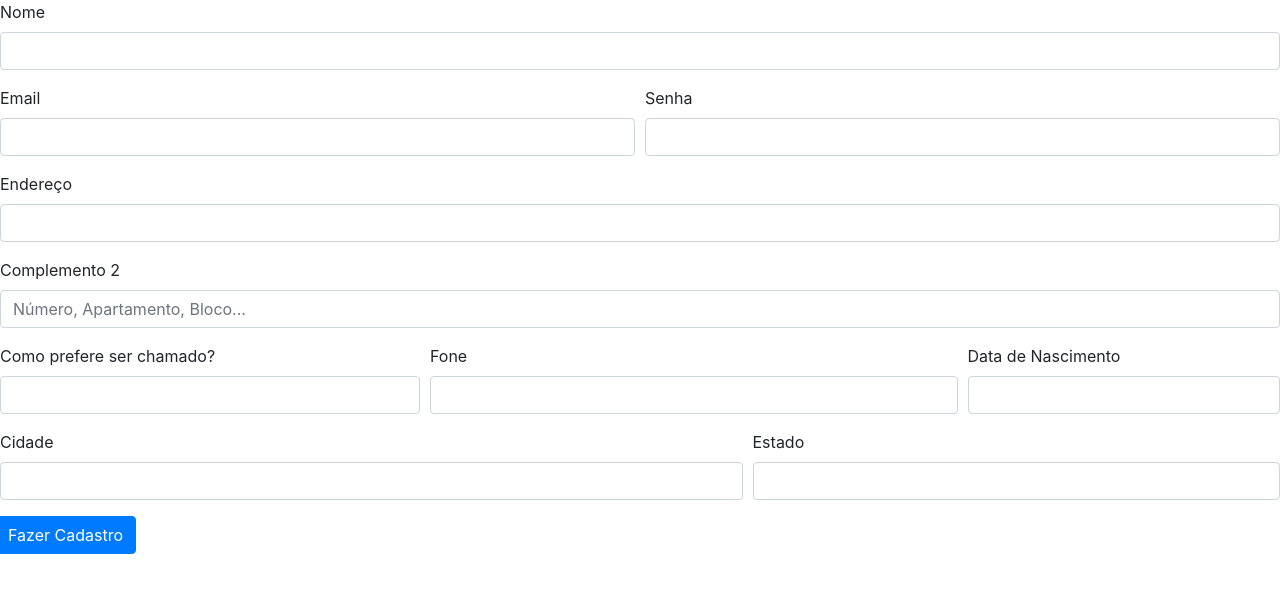
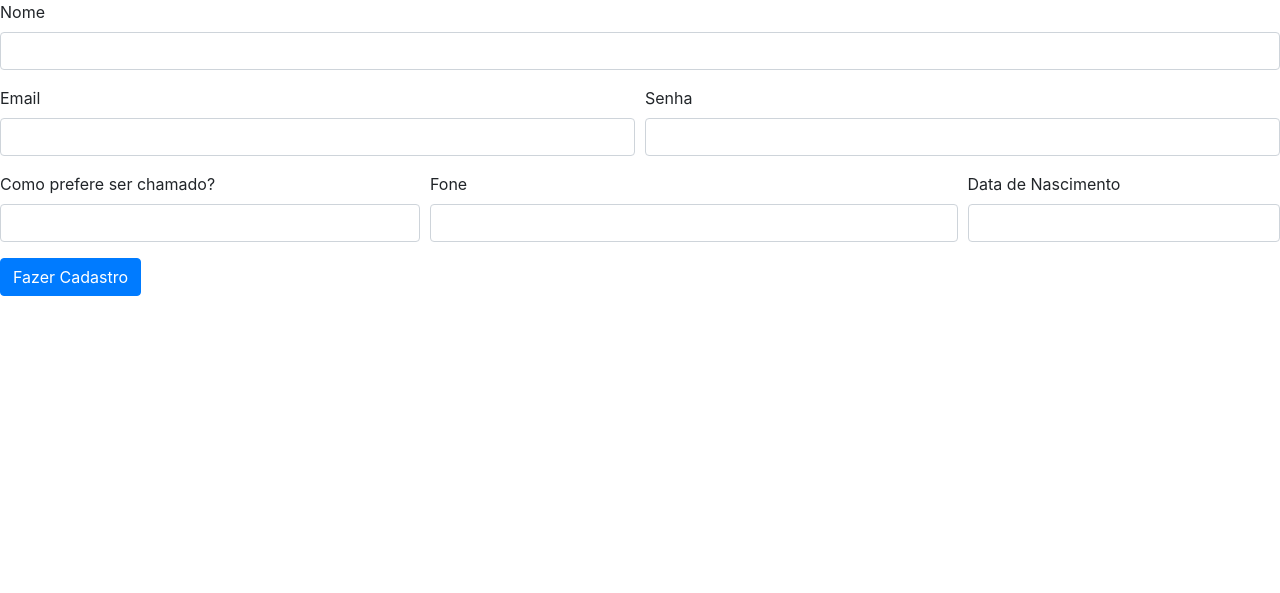
Before and after one commit to filipemota130/Jobsfinder, a Flask app: page /cadastro in a window 1280 px wide. Shown: the top 593 px of the page. Run offline with Flask 2, Linux system fonts and the light colour scheme; some libraries are stand-ins or nearby versions.

Commit message:
Atualizado os campos do form cadastro
retirados o endereço, complemento, cidade e estado

```diff
--- a/BD.txt
+++ b/BD.txt
@@ -5,11 +5,6 @@ password_user
 email_user
 contact_user
 birth_user
-adress_user
-compAdress_user
-state_user
-city_user
-
 
 Post:
 name_serv
--- a/app/controllers/router.py
+++ b/app/controllers/router.py
@@ -19,10 +19,6 @@ def cadastro():
         print(form.nickname.data)
         print(form.contact.data)
         print(form.birth_date.data)
-        print(form.adress.data)
-        print(form.compAdress.data)
-        print(form.state.data)
-        print(form.city.data)
     else:
         print(form.email.errors)
         print(form.password.errors)
@@ -30,10 +26,6 @@ def cadastro():
         print(form.nickname.errors)
         print(form.contact.errors)
         print(form.birth_date.errors)
-        print(form.adress.errors)
-        print(form.compAdress.errors)
-        print(form.state.errors)
-        print(form.city.errors)
     return render_template("cadastro.html", form = form)
 
 @app.route('/login', methods=['GET','POST'])
--- a/app/models/forms.py
+++ b/app/models/forms.py
@@ -15,7 +15,3 @@ class CadastroForm(FlaskForm):
     password = PasswordField("password", validators=[DataRequired()])
     contact = IntegerField("contact", validators=[DataRequired()])
     birth_date = StringField("birth_date", validators=[DataRequired()])
-    adress = StringField("adress", validators=[DataRequired()])
-    compAdress = StringField("compAdress", validators=[DataRequired()])
-    state = StringField("state", validators=[DataRequired()])
-    city = StringField("city", validators=[DataRequired()])
--- a/app/templates/cadastro.html
+++ b/app/templates/cadastro.html
@@ -25,13 +25,6 @@
           </div>
         </div>
         <div class="form-group">
-          <label for="inputAddress">Endereço</label>
-          {{ form.adress(class="form-control") }}
-        </div>
-        <div class="form-group">
-          <label for="inputAddress2">Complemento 2</label>
-          {{ form.compAdress(class="form-control", placeholder="Número, Apartamento, Bloco...") }}
-        </div>
         <div class="form-row">
           <div class="form-group col-md-4">
             <label for="inputState">Como prefere ser chamado?</label>
@@ -46,15 +39,6 @@
             {{ form.birth_date(class="form-control") }}
           </div>
         </div>
-        <div class="form-row">
-          <div class="form-group col-md-7">
-            <label for="inputCity">Cidade</label>
-            {{ form.city(class="form-control") }}
-          </div>
-          <div class="form-group col-md-5">
-            <label for="inputState">Estado</label>
-            {{ form.state(class="form-control") }}
-          </div>
         <button type="submit" class="btn btn-primary">Fazer Cadastro</button>
       </form>
       <script src="{{ url_for('static', filename= 'js/bootstrap.min.js' ) }}"></script>
```
